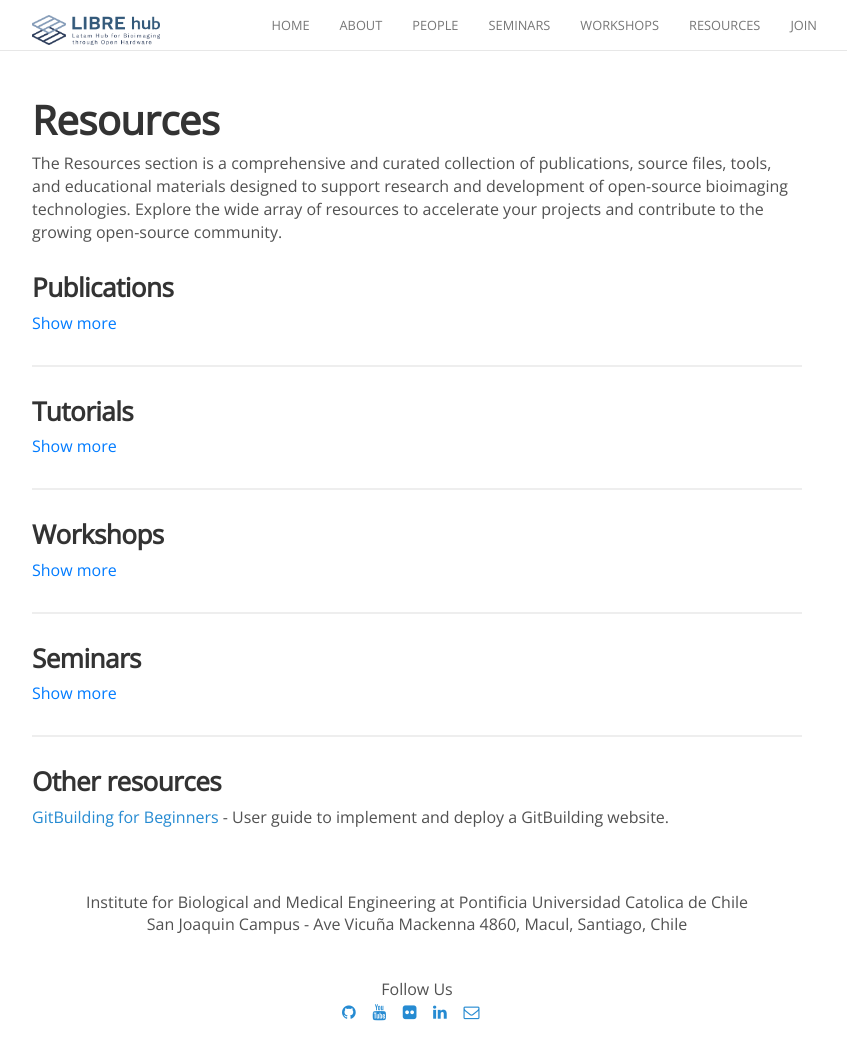
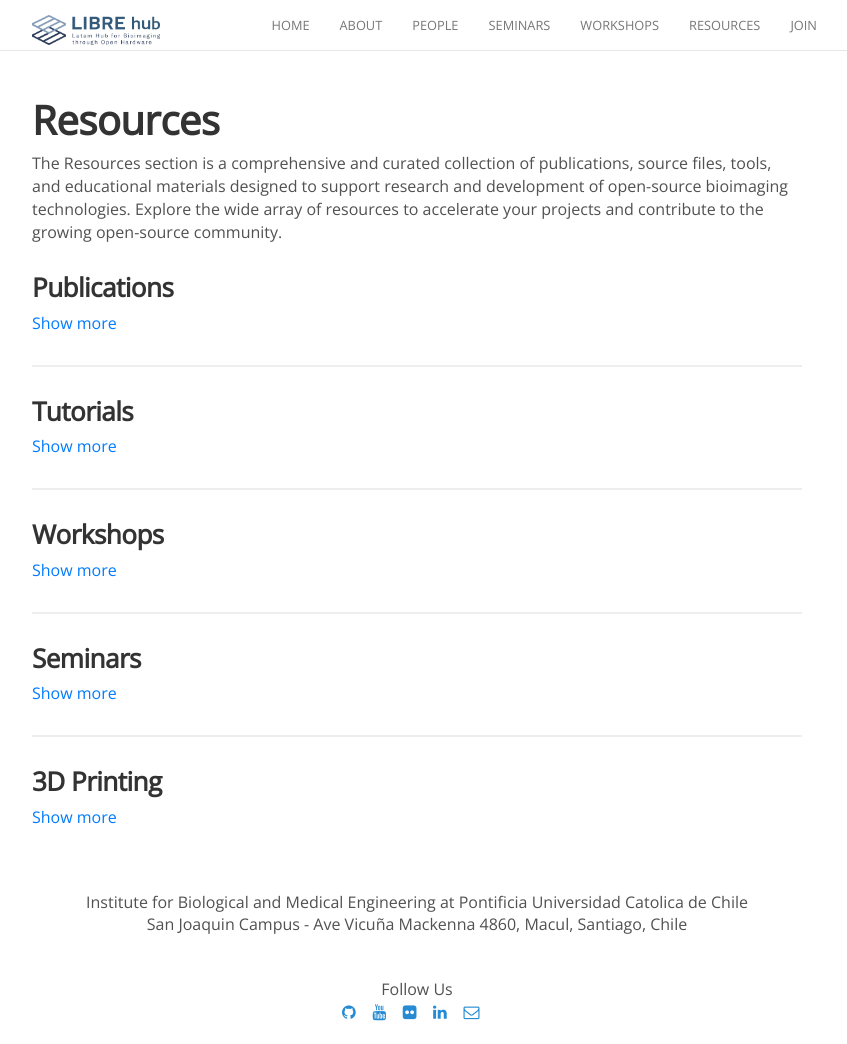
Before and after one commit to LIBREhub/LIBREhub.github.io, a Jekyll site: the page built from sources.md, in a window 1280 px wide and 1044 px high. Shown: the whole window, without its empty margins (223-1070 px from the left). Built offline with Jekyll 4.4.1, drawn with Linux system fonts in a browser that asks for light colours; nearby versions of some CDN libraries.

Commit message:
Add Printing section

```diff
--- a/sources.md
+++ b/sources.md
@@ -91,12 +91,12 @@
     {% for post in site.posts %}
       {% if post.categories contains 'workshop' %}
       <div class="list-item" style="text-align: center;">
-        <a href="{{ site.baseurl }}{{ post.url }}">
-          <!-- Assuming each post has an image thumbnail, you can reference the thumbnail like this -->
-          <img src="/{% if post.header-img %}{{ post.header-img }}{% else %}{{ site.header-img }}{% endif %}" alt="{{ post.title }}" style="width: 100%; height: auto; max-width: 250px;">
+        <a href="{{ post.docu }}" target="_blank">
+          <!-- Assuming each post has an image thumbnail -->
+          <img src="/{% if post.header-img %}{{ post.header-img }}{% else %}{{ site.header-img }}{% endif %}" alt="{{ post.title }}" alt="{{ post.title }}" style="width: 100%; height: auto; max-width: 250px;">
         </a>
         <p class="list-post-title">
-          <a href="{{ site.baseurl }}{{ post.url }}">{{ post.title }}</a><br>
+          <a href="{{ post.docu }}" target="_blank">{{ post.title }}</a><br>
           <small>{{ post.date | date: "%m/%d/%y" }}</small>
         </p>
       </div>
@@ -132,6 +132,35 @@
 
 <hr>
 
+### **3D Printing**
+<p class="toggle-text">Show more</p>
+
+<div class="content list" style="display: none;">
+
+  <div class="content list" style="display: grid; grid-template-columns: repeat(3, 1fr); gap: 20px;">
+    <!-- Thingiverse Designs -->
+    <div class="list-item" style="text-align: center;">
+      <a href="https://www.thingiverse.com/libre-hub/designs" target="_blank">
+        <img src="/images/thingiverse-thumbnail.png" alt="Thingiverse Designs" style="width: 100%; height: auto; max-width: 250px;">
+      </a>
+      <p class="list-post-title">
+        <a href="https://www.thingiverse.com/libre-hub/designs" target="_blank">Designs on Thingiverse</a>
+      </p>
+    </div>
+    <!-- Printables Designs -->
+    <div class="list-item" style="text-align: center;">
+      <a href="https://www.printables.com/de/@WenzelLab" target="_blank">
+        <img src="/images/printables-thumbnail.png" alt="Printables Designs" style="width: 100%; height: auto; max-width: 250px;">
+      </a>
+      <p class="list-post-title">
+        <a href="https://www.printables.com/de/@WenzelLab" target="_blank">Designs on Printables</a>
+      </p>
+    </div>
+  </div>
+
+</div>
+
+<!--
 ### **Other resources**
-
 [GitBuilding for Beginners](https://librehub.github.io/gitbuilding-for-beginners/) - User guide to implement and deploy a GitBuilding website.
+-->
```
Also changed, not shown: images/printables-thumbnail.png (added), 1 other file.
